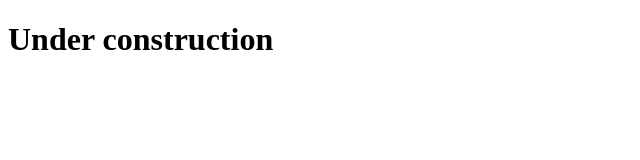
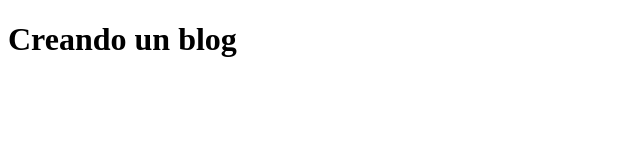
Before and after one commit to HectorCosgalla/creandounblog, a plain HTML site: page index.html in a window 1280 px wide. Shown: the whole page, without its empty margins (0-640 px from the left). Drawn offline with Linux system fonts and the light colour scheme.

Commit message:
adding some styles and updating the index

```diff
--- /dev/null
+++ b/css/master.css
@@ -0,0 +1,18 @@
+html{
+    font-family:'inconsolata', monospace;
+}
+
+body{
+    margin: 0;
+}
+
+.header{
+    background-color: black;
+    color: green;
+}
+
+#main_title{
+    margin: 0;
+    padding: 2% 45%;
+    text-align: center;
+}
--- a/index.html
+++ b/index.html
@@ -4,9 +4,21 @@
     <meta charset="UTF-8">
     <meta http-equiv="X-UA-Compatible" content="IE=edge">
     <meta name="viewport" content="width=device-width, initial-scale=1.0">
-    <title>Document</title>
+
+    <link href="img/icon.png" rel="shortcut icon" type="image/x-icon" />
+    <link href="https://fonts.googleapis.com/css2?family=Inconsolata:wght@400;600;700;900&display=swap" rel="stylesheet">
+    <!--
+    <link rel="stylesheet" href="css/master.css">
+    -->
+
+
+    <title>Creando un blog</title>
 </head>
 <body>
-    <h1>Under construction</h1>
+    <header class="header">
+        <h1 id="main_title">Creando un blog</h1>
+    </header>
+
+
 </body>
 </html>
```
Also changed, not shown: img/icon.png (added).
